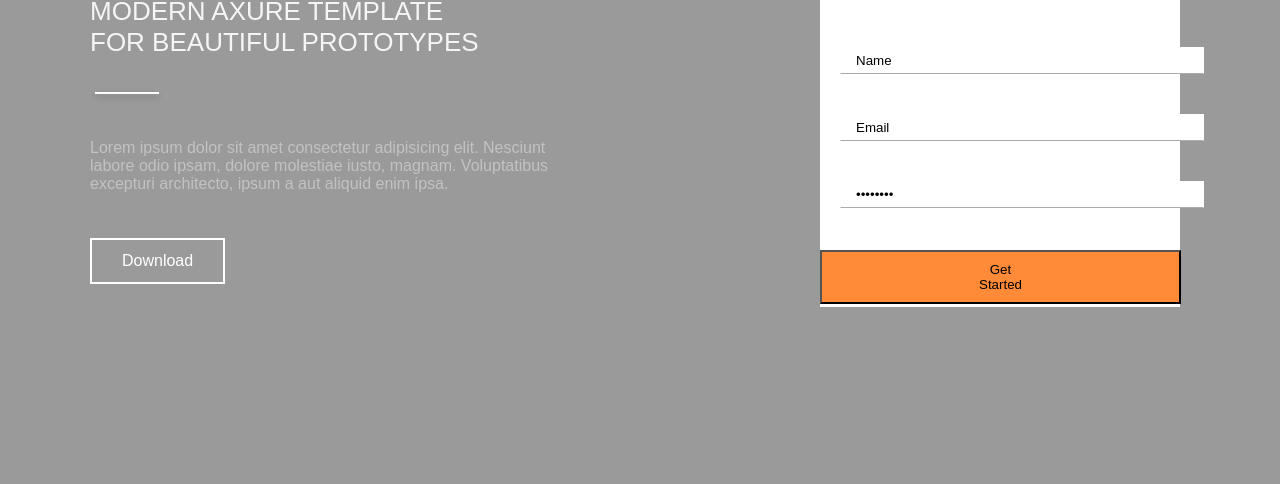
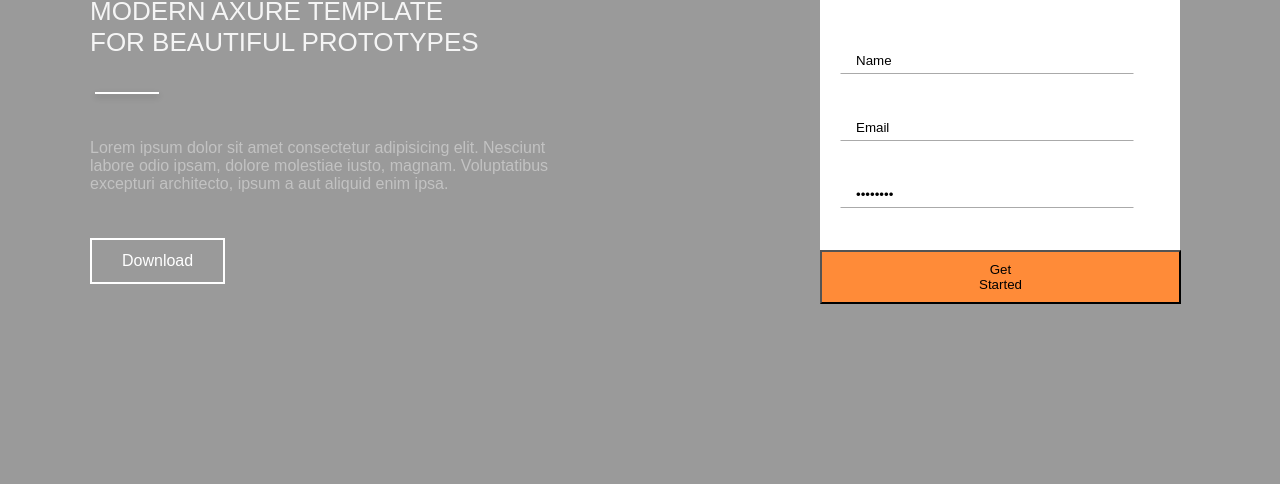
Before and after one commit to sergashtromb/Site-2, a plain HTML site: page index.html in a window 1280 px wide. Shown: the part 296-780 px from the top of the page. Drawn offline with Linux system fonts and the light colour scheme.

Commit message:
Update style.css

```diff
--- a/style.css
+++ b/style.css
@@ -131,12 +131,12 @@
 .feature_register form {
 	padding: 30px 20px;
 	background-color: #fff;
-	height: 310px;
+	height: 300px;
 }
 /*поля для ввода*/
 .feature_register form input {
 	margin: 20px 0;
-	padding: 5px 170px 5px 15px;
+	padding: 5px 100px 5px 15px;
 	border: 1px solid #fff;
 	border-bottom: 1px solid #aaa;
 }
@@ -548,7 +548,7 @@
 .animka {
 
 	text-align: center;
-	padding: 5px 149.4px 5px 149px;
+	padding: 5px 149px 5px 149px;
 	font-size: 4px;
 	background-color: #ff8b38;
 
```
